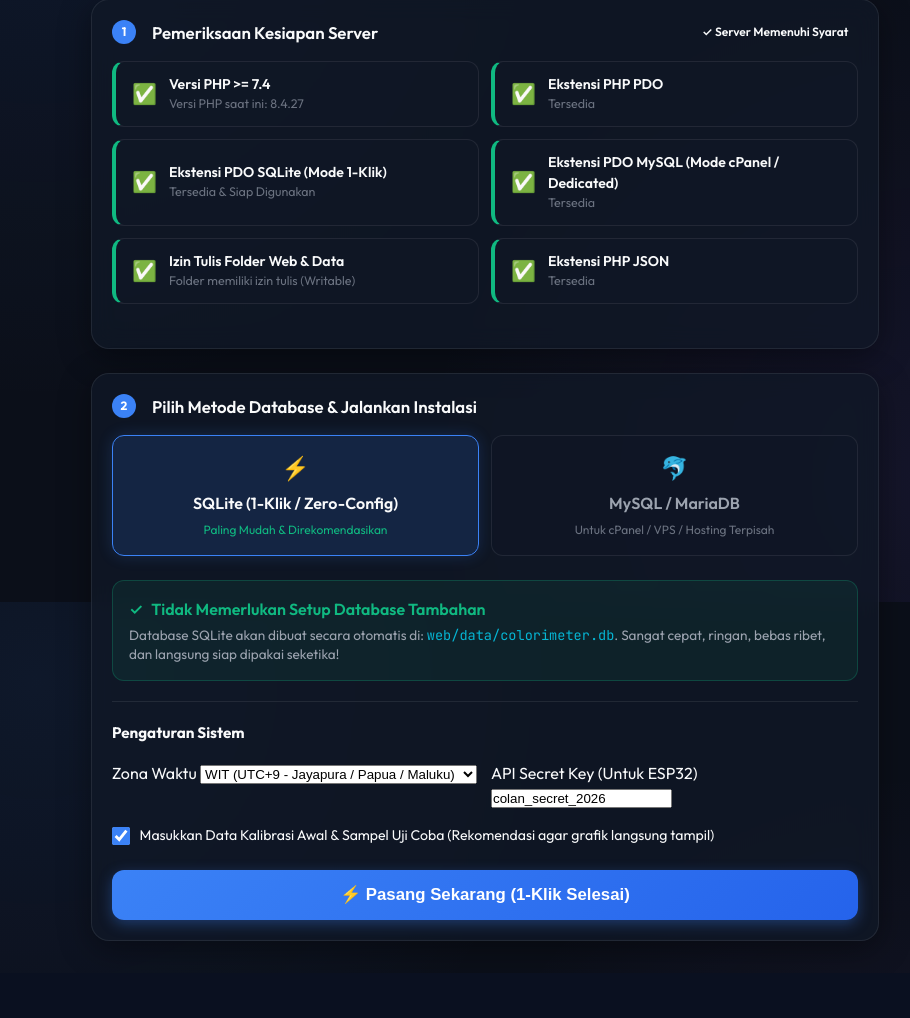
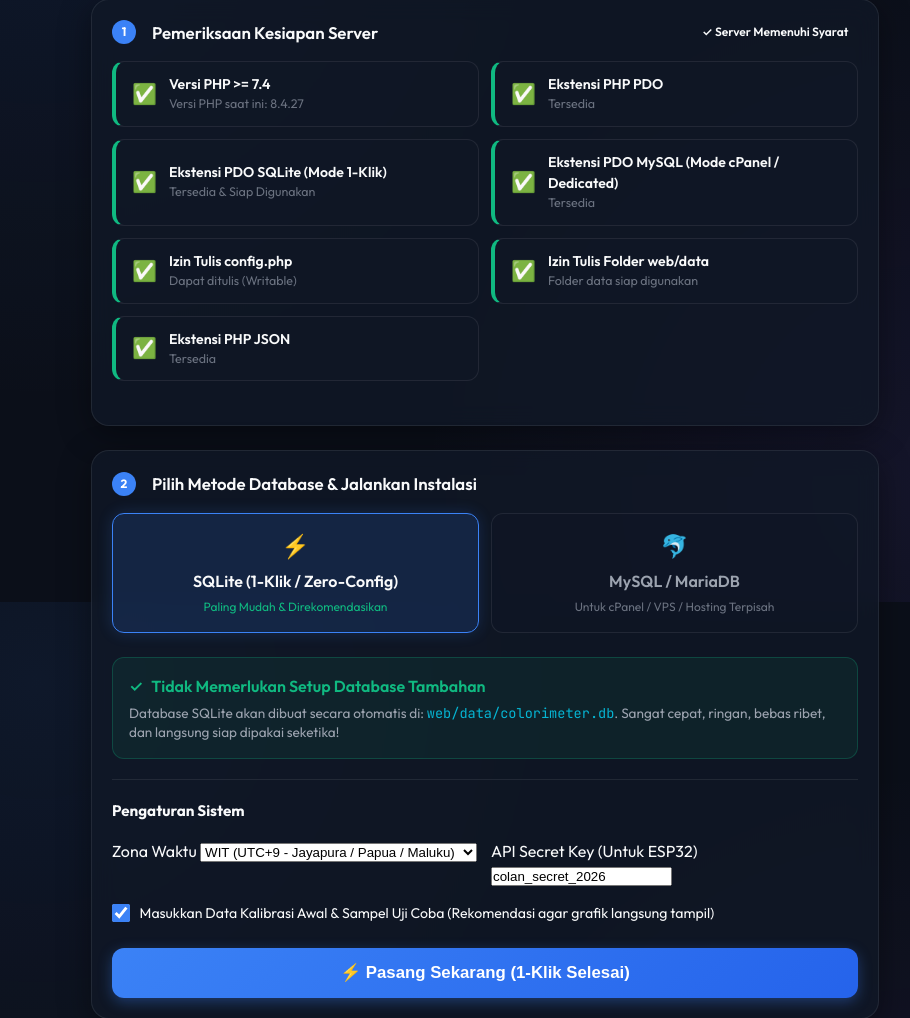
Before and after one commit to Shawir1312/colorimetric-analyzer, a PHP site: page /install.php in a window 1280 px wide. Shown: the part 198-1216 px from the top of the page, without its empty margins (155-1065 px from the left). Before the commit the page ends 1145 px from the top, so only its background shows below. Run offline with PHP 8.4, Linux system fonts and the light colour scheme.

Commit message:
fix(installer): handle config.php permissions with multi-strategy writing and fallback

```diff
--- a/web/config.php
+++ b/web/config.php
@@ -1,7 +1,7 @@
 <?php
 /**
  * Colorimetric Analyzer - Configuration File
- * Generated automatically by install.php on 2026-10-15 09:29:45
+ * Generated automatically by install.php on 2026-10-15 09:45:14
  */
 
 // Zona Waktu Server
--- a/web/install.php
+++ b/web/install.php
@@ -3,6 +3,11 @@
  * Colorimetric Analyzer - 1-Click Server Installation Wizard (install.php)
  * Memudahkan instalasi database SQLite / MySQL hanya dalam 1 kali klik.
  */
+
+// Coba perbaiki izin tulis secara otomatis saat file dibuka
+@chmod(__DIR__, 0777);
+@chmod(__DIR__ . '/config.php', 0666);
+@chmod(__DIR__ . '/data', 0777);
 
 // Tangkap zona waktu awal
 $currentTz = 'Asia/Jayapura';
@@ -17,7 +22,23 @@ if (file_exists(__DIR__ . '/config.php')) {
 $lockFile = __DIR__ . '/data/installed.lock';
 $isInstalled = file_exists($lockFile);
 
+// Endpoint untuk unduh langsung config.php jika server membatasi penulisan file
+if (isset($_GET['download_config'])) {
+    header('Content-Type: application/octet-stream');
+    header('Content-Disposition: attachment; filename="config.php"');
+    if (file_exists(__DIR__ . '/config.php')) {
+        readfile(__DIR__ . '/config.php');
+    } else {
+        echo "<?php\n// File config.php belum digenerate.\n";
+    }
+    exit;
+}
+
 // Periksa Kesiapan Server (Pre-flight checks)
+$configFile = __DIR__ . '/config.php';
+$isConfigWritable = file_exists($configFile) ? is_writable($configFile) : is_writable(__DIR__);
+$isDataWritable = file_exists(__DIR__ . '/data') ? is_writable(__DIR__ . '/data') : is_writable(__DIR__);
+
 $checks = [
     'php_version' => [
         'name' => 'Versi PHP >= 7.4',
@@ -43,10 +64,16 @@ $checks = [
         'detail' => extension_loaded('pdo_mysql') ? 'Tersedia' : 'Diperlukan jika memilih MySQL/MariaDB',
         'required' => false
     ],
+    'config_writable' => [
+        'name' => 'Izin Tulis config.php',
+        'passed' => $isConfigWritable,
+        'detail' => $isConfigWritable ? 'Dapat ditulis (Writable)' : 'Perlu izin tulis: jalankan `chmod 666 web/config.php`',
+        'required' => false
+    ],
     'dir_writable' => [
-        'name' => 'Izin Tulis Folder Web & Data',
-        'passed' => is_writable(__DIR__),
-        'detail' => is_writable(__DIR__) ? 'Folder memiliki izin tulis (Writable)' : 'Folder web perlu diberi izin chmod 775 atau 777',
+        'name' => 'Izin Tulis Folder web/data',
+        'passed' => $isDataWritable,
+        'detail' => $isDataWritable ? 'Folder data siap digunakan' : 'Jalankan `chmod 777 web/data`',
         'required' => true
     ],
     'json' => [
@@ -66,7 +93,6 @@ foreach ($checks as $c) {
 }
 
 // Proses AJAX / POST Instalasi
-$ajaxResponse = null;
 if ($_SERVER['REQUEST_METHOD'] === 'POST' && isset($_POST['action']) && $_POST['action'] === 'do_install') {
     header('Content-Type: application/json; charset=utf-8');
 
@@ -97,11 +123,9 @@ if ($_SERVER['REQUEST_METHOD'] === 'POST' && isset($_POST['action']) && $_POST['
     // Buat folder data jika belum ada
     $dataDir = __DIR__ . '/data';
     if (!is_dir($dataDir)) {
-        if (!@mkdir($dataDir, 0777, true)) {
-            echo json_encode(['status' => 'error', 'message' => 'Gagal membuat folder web/data. Pastikan izin tulis (chmod) diizinkan.']);
-            exit;
-        }
+        @mkdir($dataDir, 0777, true);
     }
+    @chmod($dataDir, 0777);
 
     try {
         if ($dbType === 'sqlite') {
@@ -187,7 +211,7 @@ if ($_SERVER['REQUEST_METHOD'] === 'POST' && isset($_POST['action']) && $_POST['
                 $pdoServer = new PDO($dsnServer, $mysqlUser, $mysqlPass, [PDO::ATTR_ERRMODE => PDO::ERRMODE_EXCEPTION]);
                 $pdoServer->exec("CREATE DATABASE IF NOT EXISTS `$mysqlName` CHARACTER SET utf8mb4 COLLATE utf8mb4_unicode_ci");
             } catch (Exception $e) {
-                // Abaikan jika tidak punya hak CREATE DATABASE, mungkin database sudah dibuat via cPanel
+                // Abaikan jika tidak punya hak CREATE DATABASE
             }
 
             // Sambung langsung ke database target
@@ -256,7 +280,7 @@ if ($_SERVER['REQUEST_METHOD'] === 'POST' && isset($_POST['action']) && $_POST['
             }
         }
 
-        // Tulis File config.php
+        // Susun Kode File config.php
         $tzLabel = 'WIT (UTC+9)';
         if ($tz === 'Asia/Makassar') $tzLabel = 'WITA (UTC+8)';
         elseif ($tz === 'Asia/Jakarta') $tzLabel = 'WIB (UTC+7)';
@@ -283,8 +307,37 @@ if ($_SERVER['REQUEST_METHOD'] === 'POST' && isset($_POST['action']) && $_POST['
         $configContent .= "define('APP_NAME', 'Colorimetric Analyzer Web');\n";
         $configContent .= "define('APP_VERSION', '1.2.0');\n";
 
-        if (!@file_put_contents(__DIR__ . '/config.php', $configContent)) {
-            throw new Exception('Gagal menulis file config.php. Silakan periksa izin file.');
+        // TULIS FILE CONFIG DENGAN MULTI-STRATEGI
+        $written = false;
+        $targetConfig = __DIR__ . '/config.php';
+
+        // 1. Coba chmod target
+        @chmod($targetConfig, 0666);
+        @chmod(__DIR__, 0777);
+
+        // 2. Tulis langsung
+        if (@file_put_contents($targetConfig, $configContent) !== false) {
+            $written = true;
+        }
+
+        // 3. Jika gagal, coba hapus (unlink) lalu tulis baru
+        if (!$written && file_exists($targetConfig)) {
+            if (@unlink($targetConfig)) {
+                if (@file_put_contents($targetConfig, $configContent) !== false) {
+                    $written = true;
+                }
+            }
+        }
+
+        // 4. Jika masih gagal, coba via fopen
+        if (!$written) {
+            $fp = @fopen($targetConfig, 'wb');
+            if ($fp) {
+                if (@fwrite($fp, $configContent) !== false) {
+                    $written = true;
+                }
+                @fclose($fp);
+            }
         }
 
         // Tulis file lock instalasi
@@ -303,6 +356,22 @@ if ($_SERVER['REQUEST_METHOD'] === 'POST' && isset($_POST['action']) && $_POST['
         $scriptDir = rtrim(dirname($_SERVER['SCRIPT_NAME']), '/\\');
         $apiUrl = $protocol . '://' . $host . $scriptDir . '/api.php';
 
+        // JIKA PENULISAN CONFIG GAGAL KARENA PERMISSION RESTRICTED
+        if (!$written) {
+            echo json_encode([
+                'status' => 'manual_config',
+                'message' => 'Database & tabel berhasil dipasang! Namun web server Anda mengunci penulisan file config.php.',
+                'db_type' => $dbType,
+                'api_url' => $apiUrl,
+                'api_key' => $apiKey,
+                'timezone' => $tzLabel,
+                'config_code' => $configContent,
+                'chmod_cmd' => 'chmod 666 ' . $targetConfig . ' && chmod 777 ' . __DIR__ . '/data'
+            ]);
+            exit;
+        }
+
+        // SUKSES PENUH OTOMATIS
         echo json_encode([
             'status' => 'success',
             'message' => 'Instalasi server berhasil diselesaikan dalam 1 langkah!',
@@ -422,6 +491,9 @@ if ($isInstalled && file_exists($lockFile)) {
     }
     .check-item.fail {
       border-left: 4px solid var(--accent-red);
+    }
+    .check-item.warn {
+      border-left: 4px solid var(--accent-amber);
     }
     .check-icon {
       font-size: 1.25rem;
@@ -604,8 +676,8 @@ if ($isInstalled && file_exists($lockFile)) {
         <div class="card-body">
           <div class="check-grid">
             <?php foreach ($checks as $k => $c): ?>
-              <div class="check-item <?= $c['passed'] ? 'pass' : ($c['required'] ? 'fail' : '') ?>">
-                <span class="check-icon"><?= $c['passed'] ? '✅' : ($c['required'] ? '❌' : 'ℹ️') ?></span>
+              <div class="check-item <?= $c['passed'] ? 'pass' : ($c['required'] ? 'fail' : 'warn') ?>">
+                <span class="check-icon"><?= $c['passed'] ? '✅' : ($c['required'] ? '❌' : '⚠️') ?></span>
                 <div style="flex: 1;">
                   <div style="font-weight: 600; color: var(--text-primary);"><?= htmlspecialchars($c['name']) ?></div>
                   <div style="font-size: 0.78rem; color: var(--text-muted);"><?= htmlspecialchars($c['detail']) ?></div>
@@ -613,9 +685,13 @@ if ($isInstalled && file_exists($lockFile)) {
               </div>
             <?php endforeach; ?>
           </div>
-          <?php if (!$allRequiredPassed): ?>
-            <div class="alert alert-danger" style="margin-bottom: 0;">
-              Mohon periksa peringatan bertanda merah di atas sebelum melanjutkan.
+
+          <?php if (!$isConfigWritable): ?>
+            <div class="alert alert-warning" style="margin-bottom: 0; font-size: 0.86rem; line-height: 1.5;">
+              ℹ️ <strong>Tips Izin File config.php:</strong> Server web Anda saat ini membatasi penulisan file `config.php`.<br>
+              Jika nanti installer tidak dapat menulis otomatis, cukup jalankan perintah di terminal:
+              <code style="background: rgba(0,0,0,0.3); padding: 0.2rem 0.4rem; border-radius: 4px; font-family: monospace;">chmod 666 web/config.php web/data</code>
+              atau installer akan menyediakan tombol <strong>Unduh File config.php</strong> secara instan.
             </div>
           <?php endif; ?>
         </div>
@@ -746,6 +822,8 @@ if ($isInstalled && file_exists($lockFile)) {
   </main>
 
   <script>
+    let generatedConfigCode = '';
+
     function switchTab(type) {
       document.getElementById('input_db_type').value = type;
 
@@ -770,6 +848,17 @@ if ($isInstalled && file_exists($lockFile)) {
       }
     }
 
+    function downloadConfigBlob() {
+      if (!generatedConfigCode) return;
+      const blob = new Blob([generatedConfigCode], { type: 'application/x-httpd-php' });
+      const a = document.createElement('a');
+      a.href = URL.createObjectURL(blob);
+      a.download = 'config.php';
+      document.body.appendChild(a);
+      a.click();
+      document.body.removeChild(a);
+    }
+
     async function handleInstall(e) {
       e.preventDefault();
 
@@ -792,23 +881,62 @@ if ($isInstalled && file_exists($lockFile)) {
         });
 
         const data = await response.json();
+        resBox.style.display = 'block';
 
-        resBox.style.display = 'block';
         if (data.status === 'success') {
           resBox.className = 'alert alert-success';
           resBox.innerHTML = `
-            <div style="font-weight: 700; font-size: 1rem; margin-bottom: 0.35rem;">🎉 ${data.message}</div>
+            <div style="font-weight: 700; font-size: 1.05rem; margin-bottom: 0.35rem;">🎉 ${data.message}</div>
             <div style="font-size: 0.85rem; line-height: 1.5;">
               Tipe Database: <strong>${data.db_type.toUpperCase()}</strong> | Zona Waktu: <strong>${data.timezone}</strong><br>
               URL API ESP32: <code style="color: var(--accent-cyan); font-family: monospace;">${data.api_url}</code><br>
               API Key: <code style="color: var(--accent-amber); font-family: monospace;">${data.api_key}</code>
             </div>
             <div style="margin-top: 1rem;">
-              <a href="index.php" class="btn btn-primary btn-sm" style="font-size: 0.9rem; padding: 0.5rem 1rem;">🚀 Langsung Buka Dashboard Web</a>
+              <a href="index.php" class="btn btn-primary" style="font-size: 0.95rem; padding: 0.6rem 1.25rem;">🚀 Langsung Buka Dashboard Web</a>
             </div>
           `;
-          // Sembunyikan form agar bersih
           form.querySelector('button[type="submit"]').style.display = 'none';
+
+        } else if (data.status === 'manual_config') {
+          // DATABASE BERHASIL, TETAPI SERVER MEMBATASI PENULISAN CONFIG.PHP
+          generatedConfigCode = data.config_code;
+          resBox.className = 'alert alert-warning';
+          resBox.innerHTML = `
+            <div style="font-weight: 700; font-size: 1.05rem; color: #F59E0B; margin-bottom: 0.4rem;">
+              ✅ Database & Skema Tabel Berhasil Dibuat!
+            </div>
+            <div style="font-size: 0.86rem; line-height: 1.5; color: var(--text-primary); margin-bottom: 0.75rem;">
+              Namun web server Anda memiliki izin terbatas (Read-Only) sehingga tidak dapat menimpa file <code style="color: var(--accent-cyan); font-family: monospace;">web/config.php</code> secara otomatis.
+            </div>
+
+            <div style="background: rgba(0,0,0,0.3); border: 1px solid var(--border-subtle); border-radius: var(--radius-sm); padding: 0.85rem; margin-bottom: 1rem;">
+              <div style="font-weight: 600; font-size: 0.82rem; margin-bottom: 0.5rem; color: var(--accent-amber);">PILIH SALAH SATU CARA MUDAH BERIKUT:</div>
+              <div style="display: flex; gap: 0.5rem; flex-wrap: wrap; margin-bottom: 0.75rem;">
+                <button type="button" onclick="downloadConfigBlob()" class="btn btn-primary btn-sm">
+                  📥 Unduh File config.php
+                </button>
+                <button type="button" onclick="navigator.clipboard.writeText(generatedConfigCode); alert('Kode konfigurasi disalin ke clipboard!');" class="btn btn-secondary btn-sm">
+                  📋 Salin Kode Konfigurasi
+                </button>
+              </div>
+              <div style="font-size: 0.8rem; color: var(--text-secondary); line-height: 1.4;">
+                <strong>Opsi A:</strong> Klik "Unduh File config.php", lalu upload/simpan ke dalam folder <code style="color: var(--accent-cyan); font-family: monospace;">web/</code>.<br>
+                <strong>Opsi B (Terminal/SSH):</strong> Jalankan perintah: <code style="color: var(--accent-green); font-family: monospace;">${data.chmod_cmd}</code>
+              </div>
+            </div>
+
+            <div style="display: flex; gap: 0.5rem; align-items: center; flex-wrap: wrap;">
+              <a href="index.php" class="btn btn-success" style="padding: 0.6rem 1.25rem;">
+                🚀 Buka Dashboard Web Sekarang
+              </a>
+              <button type="button" onclick="handleInstall(event)" class="btn btn-secondary btn-sm">
+                🔄 Coba Simpan Ulang
+              </button>
+            </div>
+          `;
+          form.querySelector('button[type="submit"]').style.display = 'none';
+
         } else {
           resBox.className = 'alert alert-danger';
           resBox.innerHTML = `<strong>Gagal:</strong> ${data.message}`;
```
